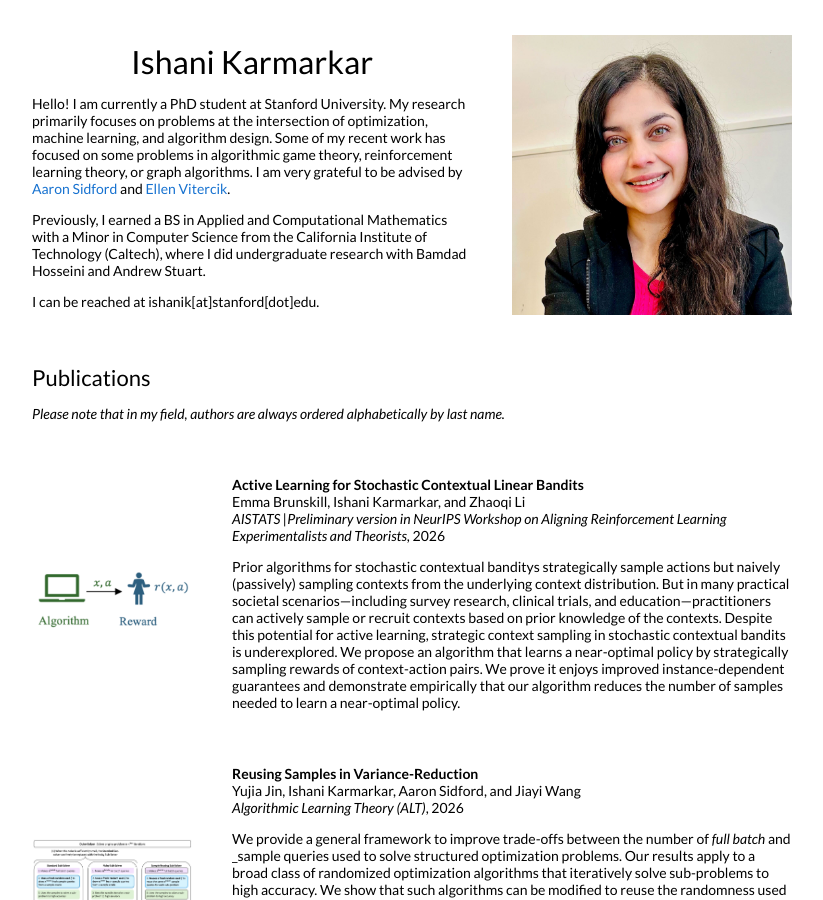
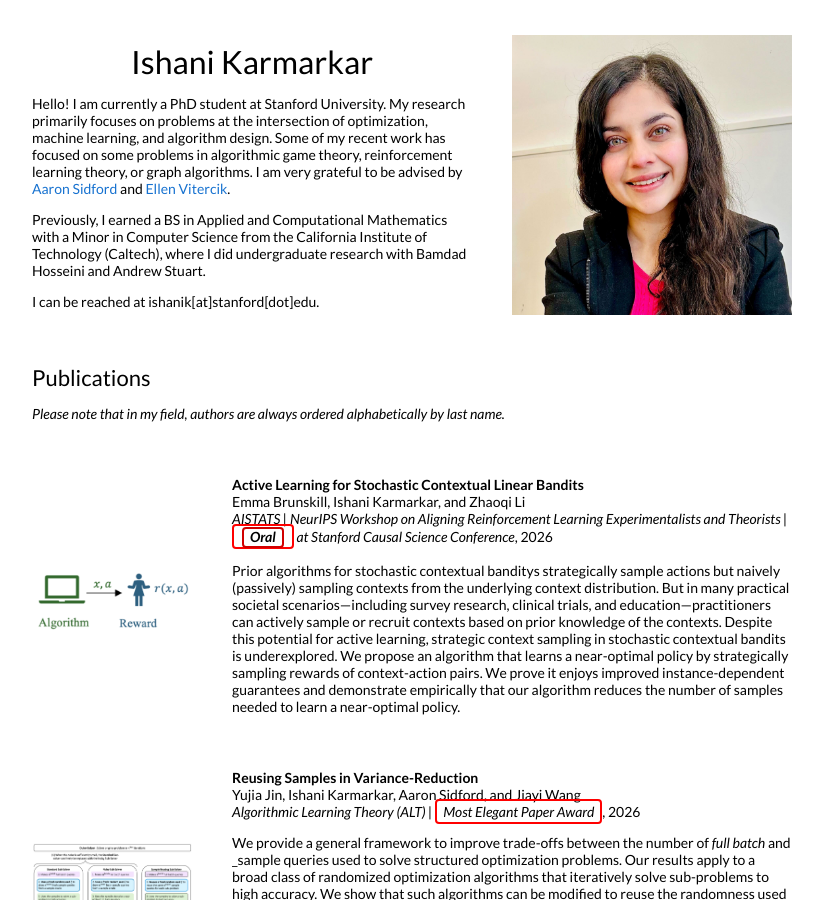
Before and after one commit to ishanikarmarkar/ishanikarmarkar.github.io, a Jekyll site: the page built from _posts/2026-01-06-evenfewer.markdown, in a window 1280 px wide and 900 px high. Shown: the whole window, without its empty margins (228-1051 px from the left). Built offline with Jekyll 4.4.1, drawn with Linux system fonts in a browser that asks for light colours; our own code applies the rules of GitHub Pages for plain Markdown files.

Commit message:
added honors

```diff
--- a/_posts/2025-06-01-ReusingSamples.markdown
+++ b/_posts/2025-06-01-ReusingSamples.markdown
@@ -5,7 +5,7 @@ image: images/reuse-samples.png
 date: 2026-01-01
 categories: research
 course: ""
-venue: "Algorithmic Learning Theory (ALT)"
+venue: "Algorithmic Learning Theory (ALT) | <span style='border: 2px solid red; padding: 2px 6px; border-radius: 4px;'>Most Elegant Paper Award</span>"
 authors: "Yujia Jin, Ishani Karmarkar, Aaron Sidford, and Jiayi Wang"
 subtitle:
 ---
--- a/_posts/2025-10-01-sclb.markdown
+++ b/_posts/2025-10-01-sclb.markdown
@@ -5,7 +5,7 @@ image: images/aclb.png
 date: 2026-01-03
 categories: research
 course: ""
-venue: "AISTATS |Preliminary version in NeurIPS Workshop on Aligning Reinforcement Learning Experimentalists and Theorists"
+venue: "AISTATS | NeurIPS Workshop on Aligning Reinforcement Learning Experimentalists and Theorists | <span style='border: 2px solid red; padding: 2px 6px; border-radius: 4px;'>Oral</span> at Stanford Causal Science Conference"
 authors: "Emma Brunskill, Ishani Karmarkar, and Zhaoqi Li"
 subtitle:
 ---
```
